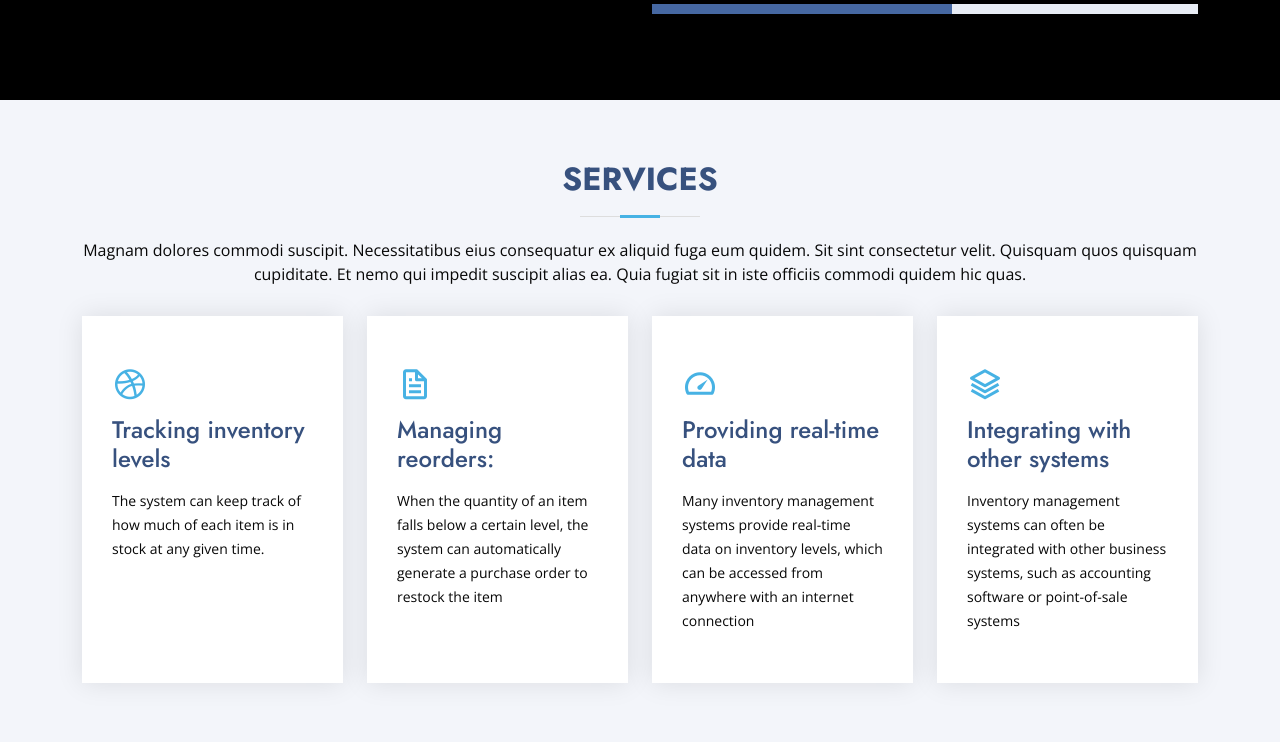
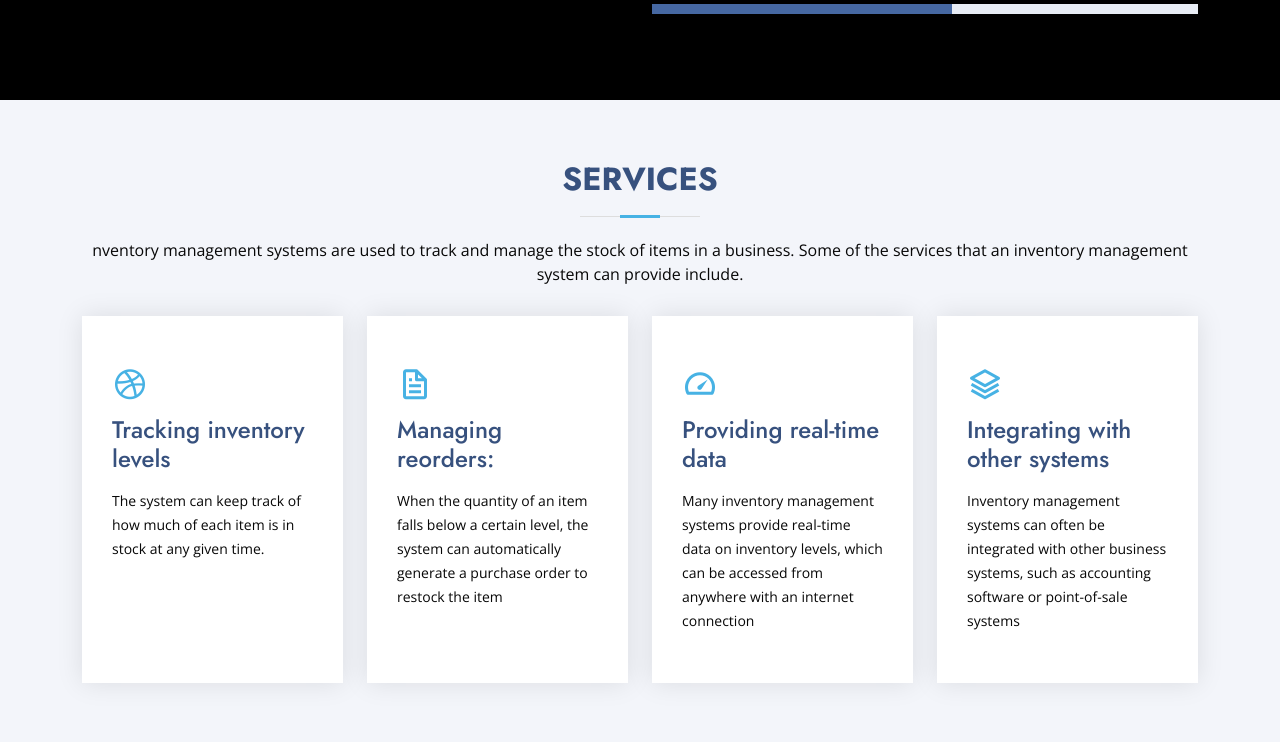
Before and after one commit to Younus-Saberi/InvFlow, a Django app: template homepage/templates/homepage.html in a window 1280 px wide. Shown: the part 2673-3415 px from the top of the page. Run offline with Django 3.2, Linux system fonts and the light colour scheme; the template is opened without the code that fills it, so the values that code supplies are empty; some libraries are stand-ins or nearby versions.

Commit message:
update service header

```diff
--- a/homepage/templates/homepage.html
+++ b/homepage/templates/homepage.html
@@ -285,7 +285,7 @@
 
         <div class="section-title">
           <h2>Services</h2>
-          <p style="color: rgb(7, 7, 7);">Magnam dolores commodi suscipit. Necessitatibus eius consequatur ex aliquid fuga eum quidem. Sit sint consectetur velit. Quisquam quos quisquam cupiditate. Et nemo qui impedit suscipit alias ea. Quia fugiat sit in iste officiis commodi quidem hic quas.</p>
+          <p style="color: rgb(7, 7, 7);">nventory management systems are used to track and manage the stock of items in a business. Some of the services that an inventory management system can provide include.</p>
         </div>
 
         <div class="row">
```
